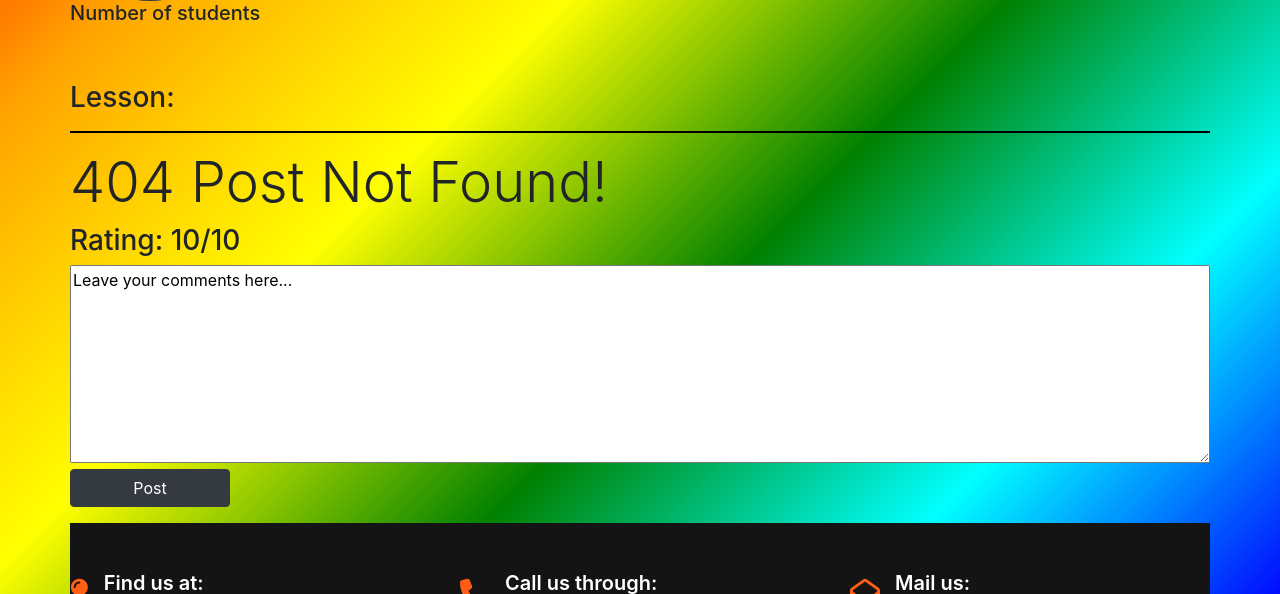
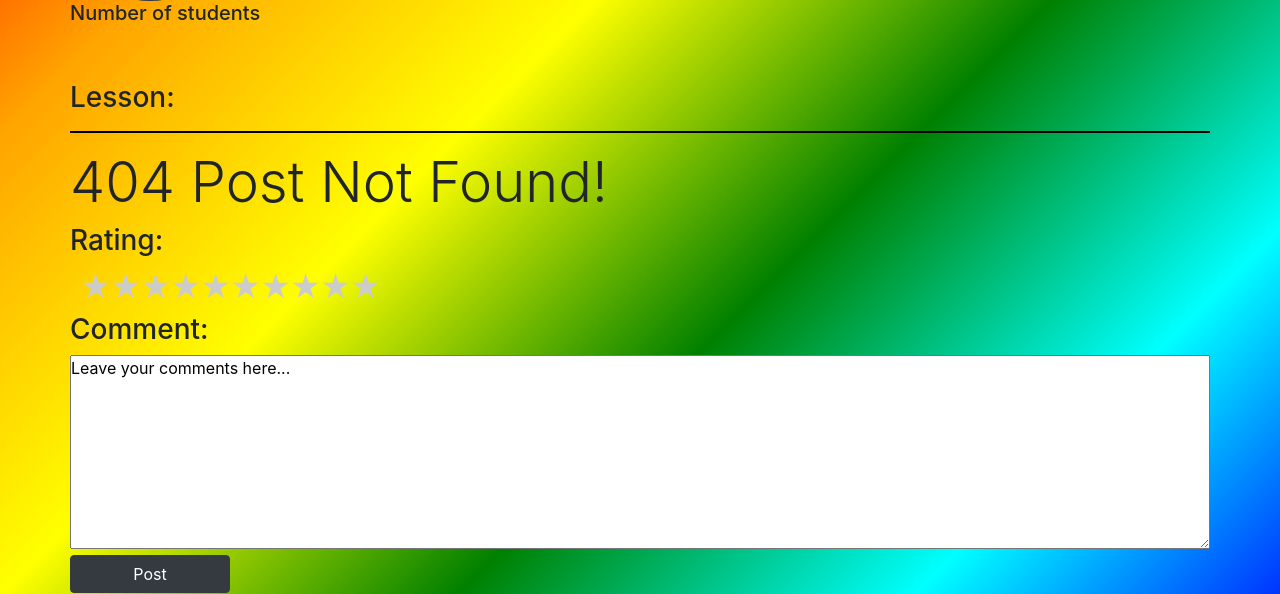
Before and after one commit to pinklove0526/Skill_Learning, a PHP site: page /post.php in a window 1280 px wide. Shown: the part 319-913 px from the top of the page. Run offline with PHP 8.4, Linux system fonts and the light colour scheme; data that the repository does not hold is empty; some libraries are stand-ins or nearby versions.

Commit message:
Update rating

```diff
--- a/post.php
+++ b/post.php
@@ -72,9 +72,93 @@
      </div> <!-- end of post row -->
      <?php endif; ?>
      <div class="container">
-    <h3>Rating: 10/10</h3>
+     <h3>Rating: </h3>
+     <div class="rate">
+
+    <input type="radio" id="star1" name="rate" value="1" />
+    <label for="star1" title="text">1 star</label>
+    <input type="radio" id="star2" name="rate" value="2" />
+    <label for="star2" title="text">2 stars</label>
+    <input type="radio" id="star3" name="rate" value="3" />
+    <label for="star3" title="text">3 stars</label>
+    <input type="radio" id="star4" name="rate" value="4" />
+    <label for="star4" title="text">4 stars</label>
+    <input type="radio" id="star5" name="rate" value="5" />
+    <label for="star5" title="text">5 stars</label>
+    <input type="radio" id="star5" name="rate" value="6" />
+    <label for="star6" title="text">6 stars</label>
+    <input type="radio" id="star5" name="rate" value="7" />
+    <label for="star7" title="text">7 stars</label>
+    <input type="radio" id="star5" name="rate" value="8" />
+    <label for="star8" title="text">8 stars</label>
+    <input type="radio" id="star5" name="rate" value="9" />
+    <label for="star9" title="text">9 stars</label>
+    <input type="radio" id="star5" name="rate" value="10" />
+    <label for="star10" title="text">10 stars</label>
+  </div>
+  <br>
+  <br>
+    <h3>Comment: </h3>
     <textarea name="" id="" cols="30" rows="8" class="w-100" placeholder="Leave your comments here..."></textarea>
     <button class="btn btn-dark comment mb-3" type="submit" name="post">Post</button>
   </div>
   </div>
 <?php include 'includes/footer.php'; ?>
+
+
+
+
+
+
+
+
+
+
+
+
+
+
+
+<style>
+  *{
+    margin: 0;
+    padding: 0;
+}
+.rate {
+    float: left;
+    height: 46px;
+    padding: 0 10px;
+}
+.rate:not(:checked) > input {
+    position:absolute;
+    top:-9999px;
+}
+.rate:not(:checked) > label {
+    float:right;
+    width:1em;
+    overflow:hidden;
+    white-space:nowrap;
+    cursor:pointer;
+    font-size:30px;
+    color:#ccc;
+}
+.rate:not(:checked) > label:before {
+    content: '★ ';
+}
+.rate > input:checked ~ label {
+    color: #ffc700;
+}
+.rate:not(:checked) > label:hover,
+.rate:not(:checked) > label:hover ~ label {
+    color: #deb217;
+}
+.rate > input:checked + label:hover,
+.rate > input:checked + label:hover ~ label,
+.rate > input:checked ~ label:hover,
+.rate > input:checked ~ label:hover ~ label,
+.rate > label:hover ~ input:checked ~ label {
+    color: #c59b08;
+}
+
+
+  </style>
```
